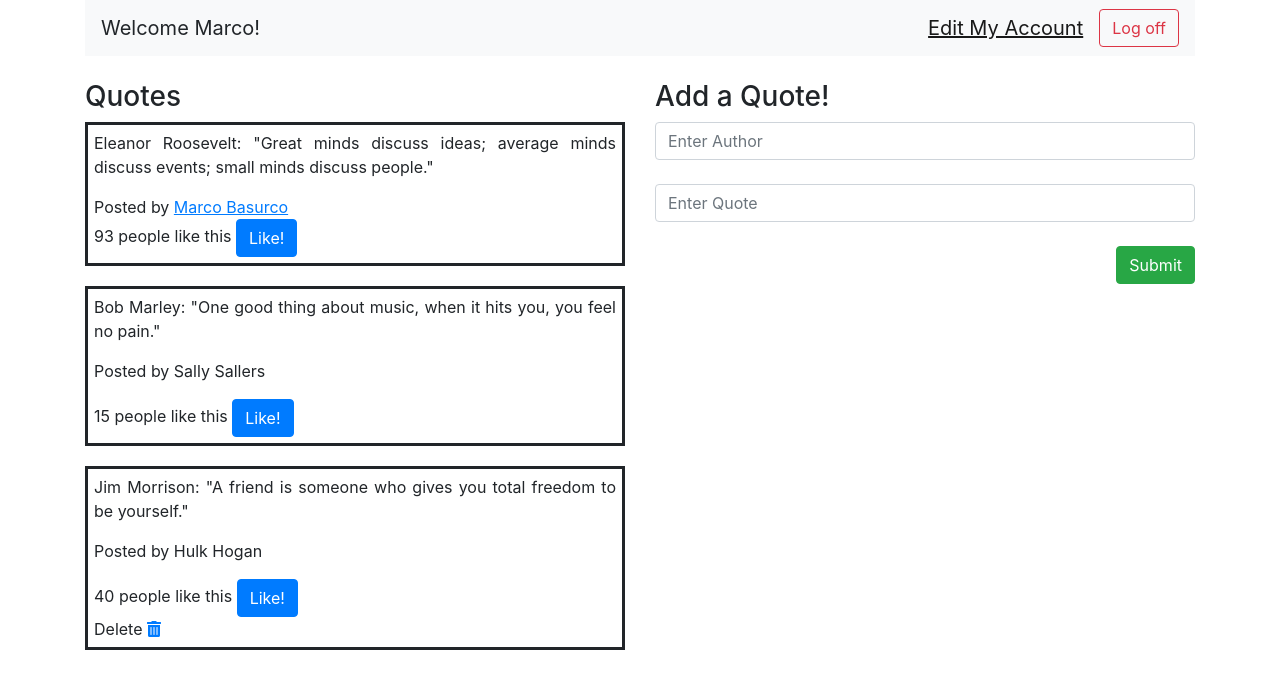
After one commit to marcobasurco/simplewall, a Flask app: page /quotes in a window 1280 px wide. The commit adds this page. Shown: the top 689 px of the page. Run offline with Flask 2, Linux system fonts and the light colour scheme; a user stored in the database is signed in; some libraries are stand-ins or nearby versions.

Commit message:
Bell attempt

```diff
--- a/server.py
+++ b/server.py
@@ -35,7 +35,7 @@ def register():
         flash('Last Name must have minimum 2 characters', 'last_name')
 
    # I am checking email address if is already taken
-    mysql = connect('domainDirectory')
+    mysql = connect('quotes_wall')
     query = "SELECT * FROM users WHERE email = %(email)s"
     data = {'email':   request.form['email']}
     email_check = mysql.query_db(query, data)
@@ -67,7 +67,7 @@ def register():
 
     pw_hash = bcrypt.generate_password_hash(request.form['password'])
 
-    mysql = connect('domainDirectory')
+    mysql = connect('quotes_wall')
     query = "INSERT INTO users (first_name, last_name, email, password, created_at, updated_at) VALUES (%(first_name)s, %(last_name)s, %(email)s, %(password)s, NOW(), NOW());"
     data = {
         'first_name':   request.form['first_name'],
@@ -88,12 +88,19 @@ def register():
 def login():
     session.clear()
 
-    mysql = connect('domainDirectory')
+    mysql = connect('quotes_wall')
     query = "SELECT * FROM users WHERE email = %(email)s;"
     data = {
         'email':   request.form['email'],
     }
     results = mysql.query_db(query, data)
+
+    if len(request.form['email']) == 0:
+        flash('Email address is required', 'email_login')
+    elif not EMAIL_REGEX.match(request.form['email']):
+        flash('Invalid email', 'email_login')
+    if len(request.form['password']) == 0:
+        flash('Password is required to login', 'password_required')
 
     if results:
 
@@ -101,7 +108,7 @@ def login():
             session['id'] = results[0]['id']
             session['first_name'] = results[0]['first_name']
             session['last_name'] = results[0]['last_name']
-            return redirect('/wall')
+            return redirect('/quotes')
         else:
             flash('You could not be logged in', 'failed_login')
             return redirect("/")
@@ -118,55 +125,57 @@ def logout():
 
 
 
-@app.route("/wall")
-def success():
+@app.route("/quotes")
+def quotes():
+    if 'id' not in session:
+        session.clear()
+        return redirect('/')
+
+
+
+    return render_template('quotes.html')
+
+
+@app.route("/user_quotes")
+def user_quotes():
     if 'id' not in session:
         session.clear()
         return redirect('/')
     print("session[id]: ", session['id'])
 
-    connector = connect('domainDirectory')
+    return render_template('user_quotes.html')
 
-    query = "SELECT users.first_name AS sender_name, messages.id, messages.message AS message, messages.created_at AS created_at FROM users LEFT JOIN messages ON users.id = messages.sender_id WHERE messages.receiver_id = %(UserID)s;"
 
-    data = {'UserID':   session['id']}
+@app.route("/edit")
+def edit():
+    if 'id' not in session:
+        session.clear()
+        return redirect('/')
+    print("session[id]: ", session['id'])
 
-    messages = connector.query_db(query, data)
 
-    connector = connect('domainDirectory')
-    query = "SELECT users.first_name, users.id FROM users WHERE id <> %(UserID)s;"
-    data = {'UserID'    :   session['id']}
-    users = connector.query_db(query, data)
 
-    return render_template('wall.html', user = session['first_name'], users = users, messages = messages)
+
+    return render_template('edit.html')
+
+
+
 
 
 @app.route("/send/<id>", methods=['POST'])
 def send(id):
-    print("id: ", id)
-    print("session(id): ", session['id'])
-    connector = connect('domainDirectory')
-    data = {
-        'message': request.form['text_message'],
-        'sender_id': session['id'],
-        'receiver_id': id
-    }
-    query = "INSERT INTO messages (message, sender_id, receiver_id, created_at, updated_at) VALUES (%(message)s, %(sender_id)s, %(receiver_id)s, NOW(), NOW());"
-    connector.query_db(query, data)
 
-    return redirect('/wall')
+    return redirect('/quotes')
 
-@app.route('/delete/<id>')
+
+
+
+
+
+@app.route('/delete')
 def delete(id):
 
-    print("IM HEERREE")
-
-    connector = connect('domainDirectory')
-    data = {'id': id}
-    query = 'DELETE FROM messages WHERE messages.id = %(id)s'
-    connector.query_db(query, data)
-
-    return redirect('/wall')
+    return redirect('/quotes')
 
 
 
--- /dev/null
+++ b/templates/quotes.html
@@ -0,0 +1,63 @@
+<!DOCTYPE html>
+<html lang="en">
+<head>
+    <meta charset="UTF-8">
+    <meta name="viewport" content="width=device-width, initial-scale=1.0">
+    <meta http-equiv="X-UA-Compatible" content="ie=edge">
+    <link rel="stylesheet" href="https://stackpath.bootstrapcdn.com/bootstrap/4.1.3/css/bootstrap.min.css" integrity="sha384-MCw98/SFnGE8fJT3GXwEOngsV7Zt27NXFoaoApmYm81iuXoPkFOJwJ8ERdknLPMO"
+        crossorigin="anonymous">
+    <link rel="stylesheet" href="https://use.fontawesome.com/releases/v5.4.1/css/all.css" integrity="sha384-5sAR7xN1Nv6T6+dT2mhtzEpVJvfS3NScPQTrOxhwjIuvcA67KV2R5Jz6kr4abQsz"
+        crossorigin="anonymous">
+    <title>Quotes</title>
+    <style>
+        .padding-down{
+    margin-bottom: 20px;
+    padding: 6px;
+    border-style: solid;
+}
+</style>
+</head>
+<body>
+    <div class="container">
+        <nav class="navbar navbar-light bg-light">
+            <a class="navbar-brand">Welcome Marco!</a>
+            <form class="form-inline" action="/logout">
+                <a class="navbar-brand"<a href="/edit"><u>Edit My Account</u></a>
+                <button class="btn btn-outline-danger my-2 my-sm-0" type="submit">Log off</button>
+            </form>
+        </nav><br>
+        <div class="row">
+            <div class="col-sm">
+                <h3>Quotes</h3>
+                <div class="padding-down">
+                    <p style="text-align:justify">Eleanor Roosevelt: "Great minds discuss ideas; average minds discuss
+                        events; small minds discuss people."</p>
+                    Posted by <a href="/user_quotes"><u>Marco Basurco</u></a><br>
+                    93 people like this <input type="submit" class="btn btn-primary" value="Like!">
+                </div>
+                <div class="padding-down">
+                    <p style="text-align:justify">Bob Marley: "One good thing about music, when it hits you, you feel
+                        no pain."</p>
+                    <p>Posted by Sally Sallers</p>
+                    15 people like this <input type="submit" class="btn btn-primary" value="Like!">
+                </div>
+                <div class="padding-down">
+                    <p style="text-align:justify">Jim Morrison: "A friend is someone who gives you total freedom to be
+                        yourself."</p>
+                    <p>Posted by Hulk Hogan</p>
+                    40 people like this <input type="submit" class="btn btn-primary" value="Like!"><br>
+                    Delete <a href="/Delete"><i class="fas fa-trash-alt"></i></a>
+                </div>
+            </div>
+            <div class="col-sm">
+                <h3>Add a Quote!</h3>
+                <input type="text" class="form-control" name="author" value="" placeholder="Enter Author"><br>
+                <input type="text" class="form-control" name="author" value="" placeholder="Enter Quote"><br>
+                <p style="text-align:right"><input type="submit" class="btn btn-success" value="Submit"></p>
+            </div>
+        </div>
+    </div>
+
+</body>
+
+</html>
```
Also changed, not shown: database.sql (+42 -11 lines), templates/edit.html (added, +60 -0 lines), templates/index.html (+16 -3 lines), templates/user_quotes.html (added, +53 -0 lines), templates/wall.html (deleted, +0 -76 lines), templates/aditional_page.html (deleted).
